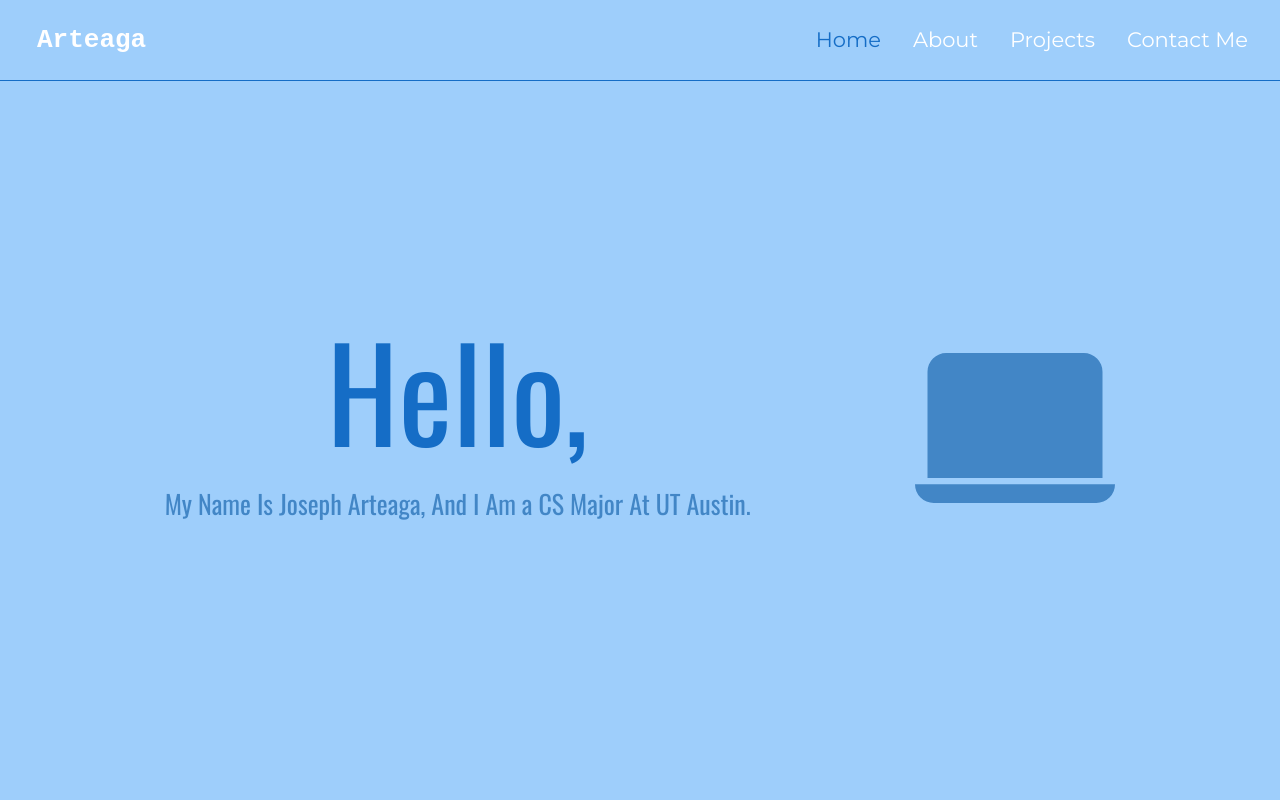
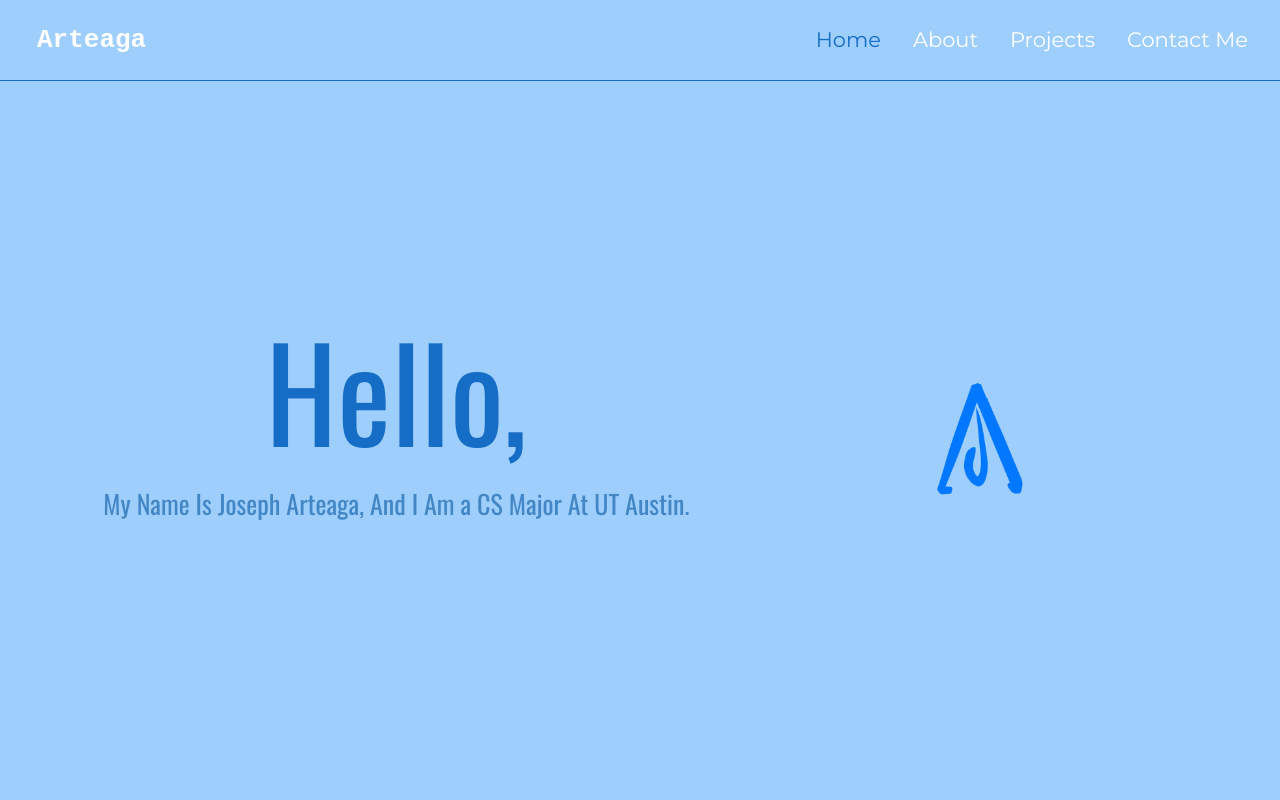
Before and after one commit to JAA999/JAA999.github.io, a React (Create React App) app: page / in a window 1280 px wide. Shown: the top 800 px of the page. Built offline with nearby package versions, Linux system fonts and the light colour scheme.

Commit message:
Added logo

```diff
--- a/src/pages/Home/index.css
+++ b/src/pages/Home/index.css
@@ -35,7 +35,7 @@
 /*Landing Page*/
 .app-header{justify-content: space-around; margin-top: 5vh;}
 
-.logo{width: 200px; margin-top: 5vh;} /*Temporary placeholder for logo*/
+.logo{width: 30%; margin-top: 5vh;} /*Temporary placeholder for logo*/
 
 #title-first{margin: 0; font-size: 10vw;}
 
--- a/src/pages/Home/index.js
+++ b/src/pages/Home/index.js
@@ -13,10 +13,8 @@ const Home = () => {
         <div className="App">
 
             <header className="app-header content horizontal-content">
-                <p><p className='title' id='title-first'>Hello,</p> My Name Is Joseph Arteaga, And I Am a CS Major At UT Austin.</p>
-                <IconContext.Provider value={{className:'logo', size: '10em'}}>
-                  <BsLaptopFill/>
-                </IconContext.Provider>
+                <p><p className='title landing-title' id='title-first'>Hello,</p> My Name Is Joseph Arteaga, And I Am a CS Major At UT Austin.</p>
+                <img className='logo' src='/Logo.png'/>
             </header>
 
             <div className='app-about content vertical-content'>
```
Also changed, not shown: public/Logo.png (added).
